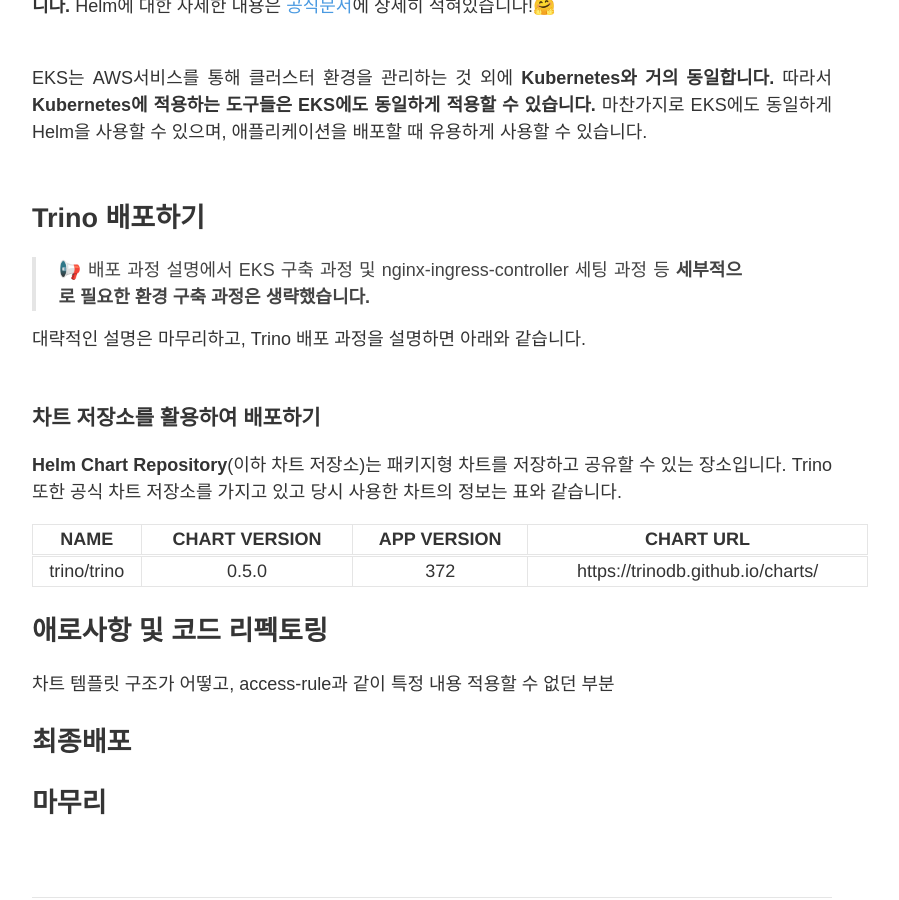
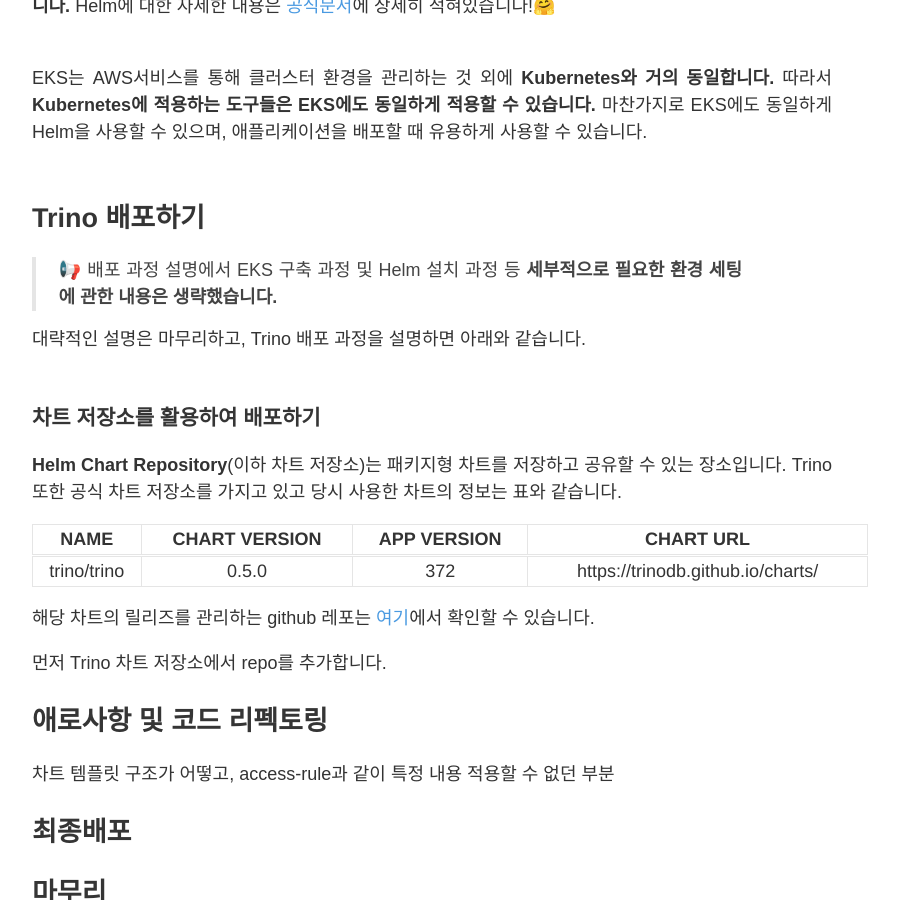
Before and after one commit to daru1027/daru1027.github.io, a Jekyll site: the page built from _posts/2022-09-16-eks-on-trino.md, in a window 1280 px wide and 900 px high, scrolled down 2160 px. Shown: the whole window, without its empty margins (208-1107 px from the left). Built offline with Jekyll 4.4.1, drawn with Linux system fonts in a browser that asks for light colours.

Commit message:
ADD: 내용 추가

```diff
--- a/_posts/2022-09-16-eks-on-trino.md
+++ b/_posts/2022-09-16-eks-on-trino.md
@@ -52,7 +52,7 @@
 <br/><br/>
 
 ## Trino 배포하기
-> 📢 배포 과정 설명에서 EKS 구축 과정 및 nginx-ingress-controller 세팅 과정 등 **세부적으로 필요한 환경 구축 과정은 생략했습니다.**
+> 📢 배포 과정 설명에서 EKS 구축 과정 및 Helm 설치 과정 등 **세부적으로 필요한 환경 세팅에 관한 내용은 생략했습니다.**
 
 대략적인 설명은 마무리하고, Trino 배포 과정을 설명하면 아래와 같습니다.
 <br/><br/>
@@ -65,6 +65,10 @@
 |:---:|:---:|:---:|:---:|
 |trino/trino|0.5.0|372|https://trinodb.github.io/charts/|
 
+해당 차트의 릴리즈를 관리하는 github 레포는 [여기](https://github.com/trinodb/charts)에서 확인할 수 있습니다.
+
+먼저 Trino 차트 저장소에서 repo를 추가합니다.
+
 ## 애로사항 및 코드 리펙토링
 차트 템플릿 구조가 어떻고, access-rule과 같이 특정 내용 적용할 수 없던 부분
 
```
